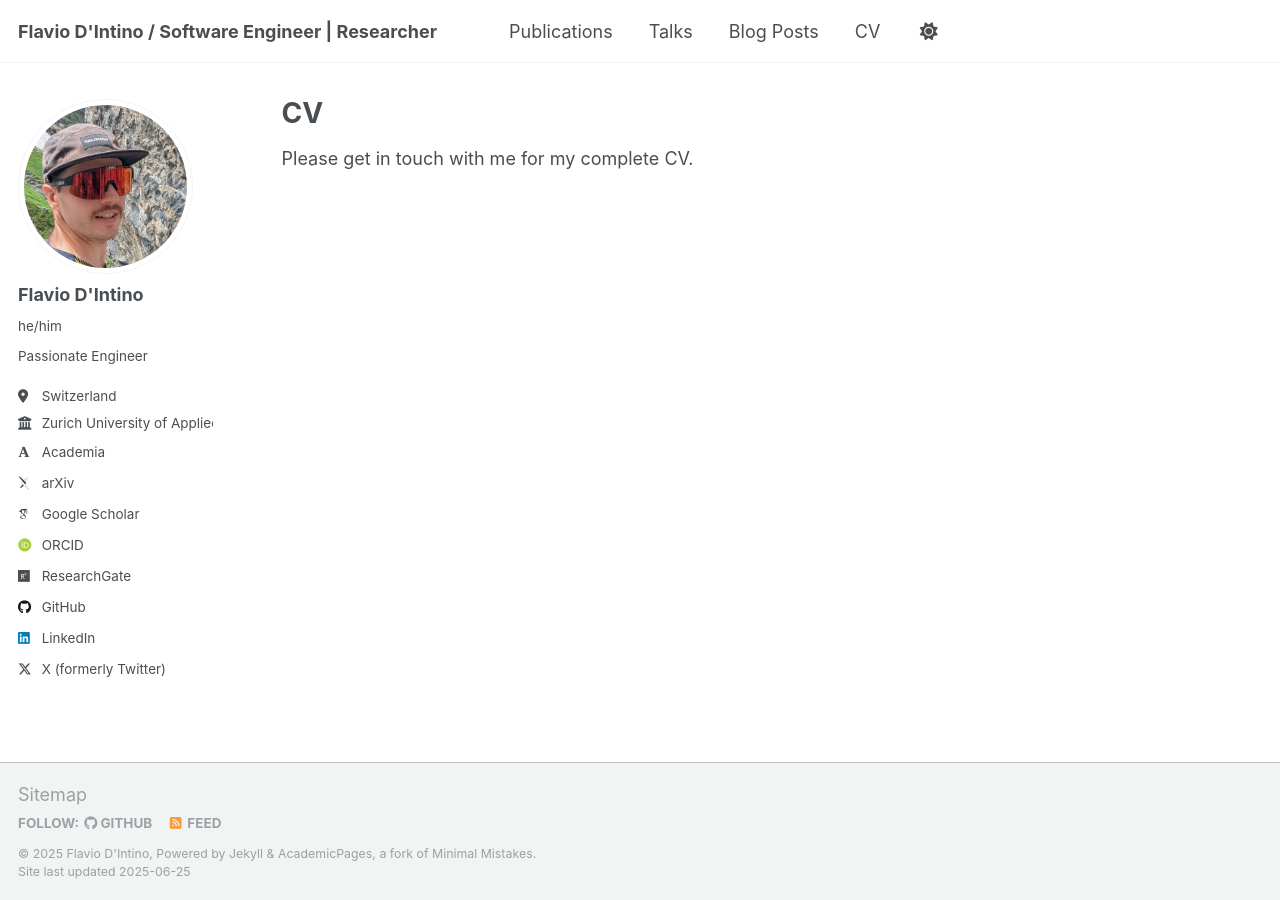
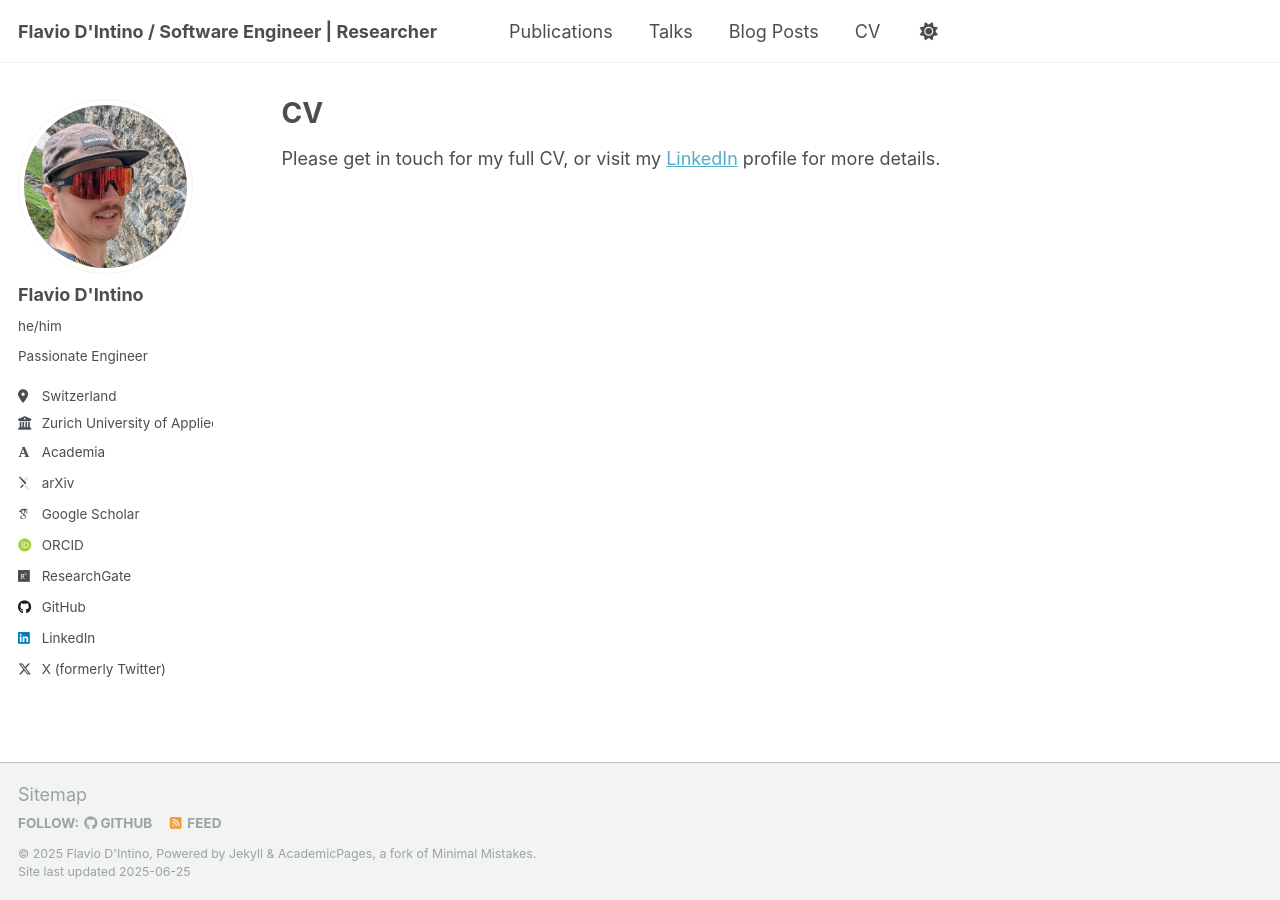
Before and after one commit to dintifla/dintifla.github.io, a Jekyll site: the page built from _pages/cv.md, in a window 1280 px wide. Built offline with Jekyll 4.4.1, drawn with Linux system fonts in a browser that asks for light colours; some web fonts are replaced.

Commit message:
Update cv.md

```diff
--- a/_pages/cv.md
+++ b/_pages/cv.md
@@ -9,4 +9,4 @@ redirect_from:
 
 {% include base_path %}
 
-Please get in touch with me for my complete CV.
+Please get in touch for my full CV, or visit my [LinkedIn](www.linkedin.com/in/flavio-d-intino-505937165) profile for more details.
```
